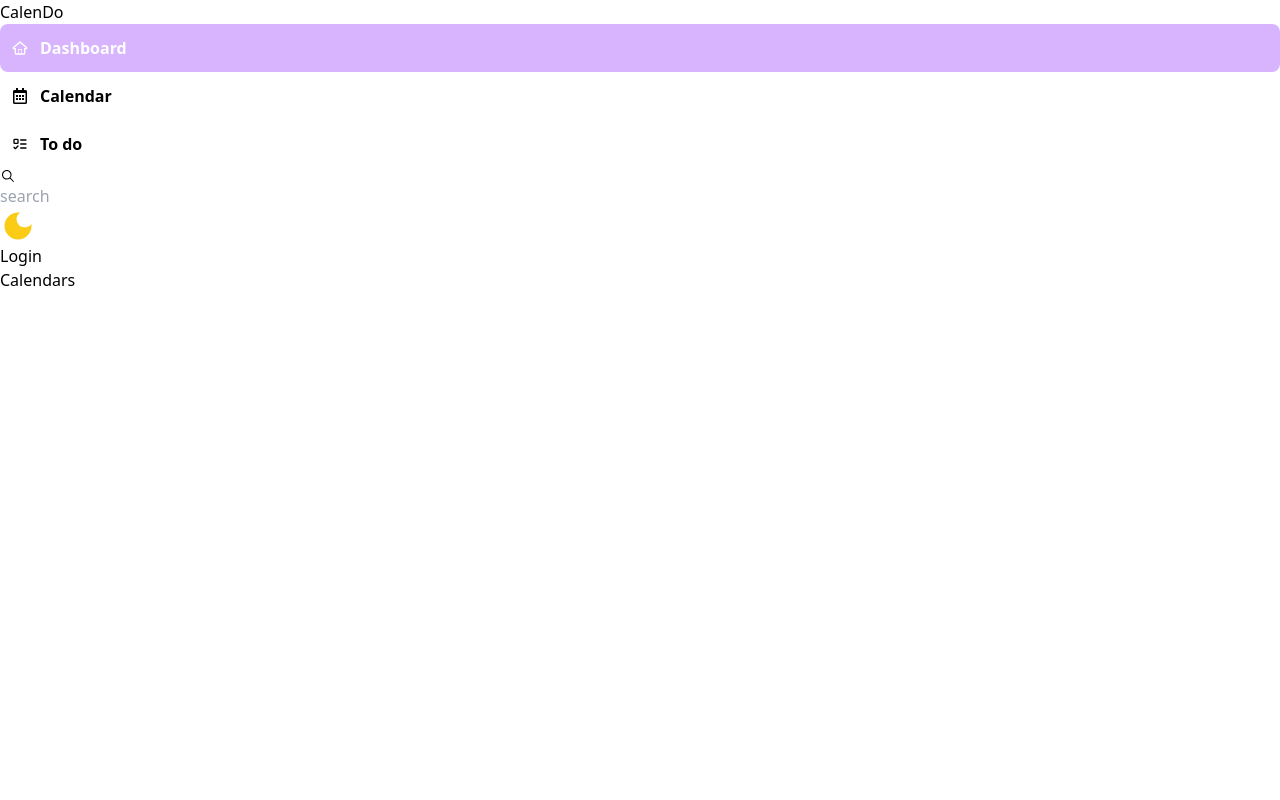
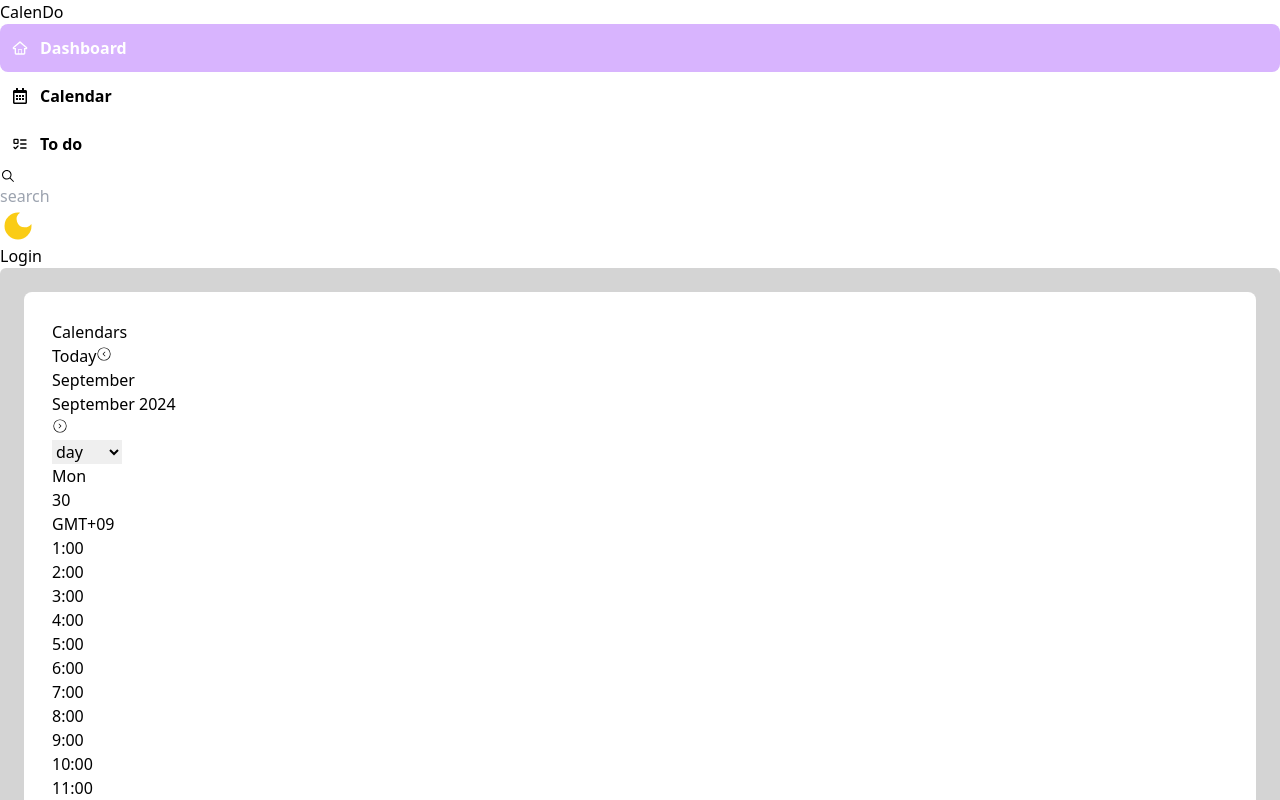
Before and after one commit to jm-316/calendo, a React (Vite) app: page /calendars in a window 1280 px wide. Shown: the top 800 px of the page. Built offline with nearby package versions, Linux system fonts and the light colour scheme; no server answers; the database is empty.

Commit message:
CalendarsPage 작성

```diff
--- a/src/pages/calendars/index.tsx
+++ b/src/pages/calendars/index.tsx
@@ -1,3 +1,54 @@
-export default function Calendars() {
-  return <div>Calendars</div>;
+import { useDispatch, useSelector } from "react-redux";
+import React, { useCallback } from "react";
+import { RootState } from "../../store/store";
+import { selectOptions } from "../../interface";
+import { setSelectedView } from "../../slices/schedulerSlice";
+import Scheduler from "../../components/calendars/scheduler/Scheduler";
+import DateHeader from "../../components/calendars/DateHeader";
+import DateNavigation from "../../components/calendars/DateNavigation";
+import MonthView from "../../components/calendars/calendar/MonthView";
+
+export default function CalendarsPage() {
+  const dispatch = useDispatch();
+
+  const selectedView = useSelector(
+    (state: RootState) => state.scheduler.selectedView
+  );
+
+  const handleViewChange = useCallback(
+    (view: selectOptions) => {
+      dispatch(setSelectedView(view));
+    },
+    [dispatch]
+  );
+
+  return (
+    <div className="container text-center md:text-left">
+      <div className="container__content">
+        <span className="text-2xl font-medium dark:text-white">Calendars</span>
+        <div className="flex items-center justify-between flex-col mt-2 md:flex-row">
+          <DateNavigation />
+          <div className="border-2 p-2 rounded-md w-full mb-2 md:w-24 text-md">
+            <select
+              className="dark:bg-black dark:text-white outline-none"
+              value={selectedView}
+              onChange={(e: React.ChangeEvent<HTMLSelectElement>) =>
+                handleViewChange(e.target.value as selectOptions)
+              }>
+              <option value="day">day</option>
+              <option value="Month">Month</option>
+            </select>
+          </div>
+        </div>
+        {selectedView === "day" ? (
+          <div className="overflow-y-scroll h-[calc(100vh-220px)]">
+            <DateHeader />
+            <Scheduler />
+          </div>
+        ) : (
+          <MonthView />
+        )}
+      </div>
+    </div>
+  );
 }
```
